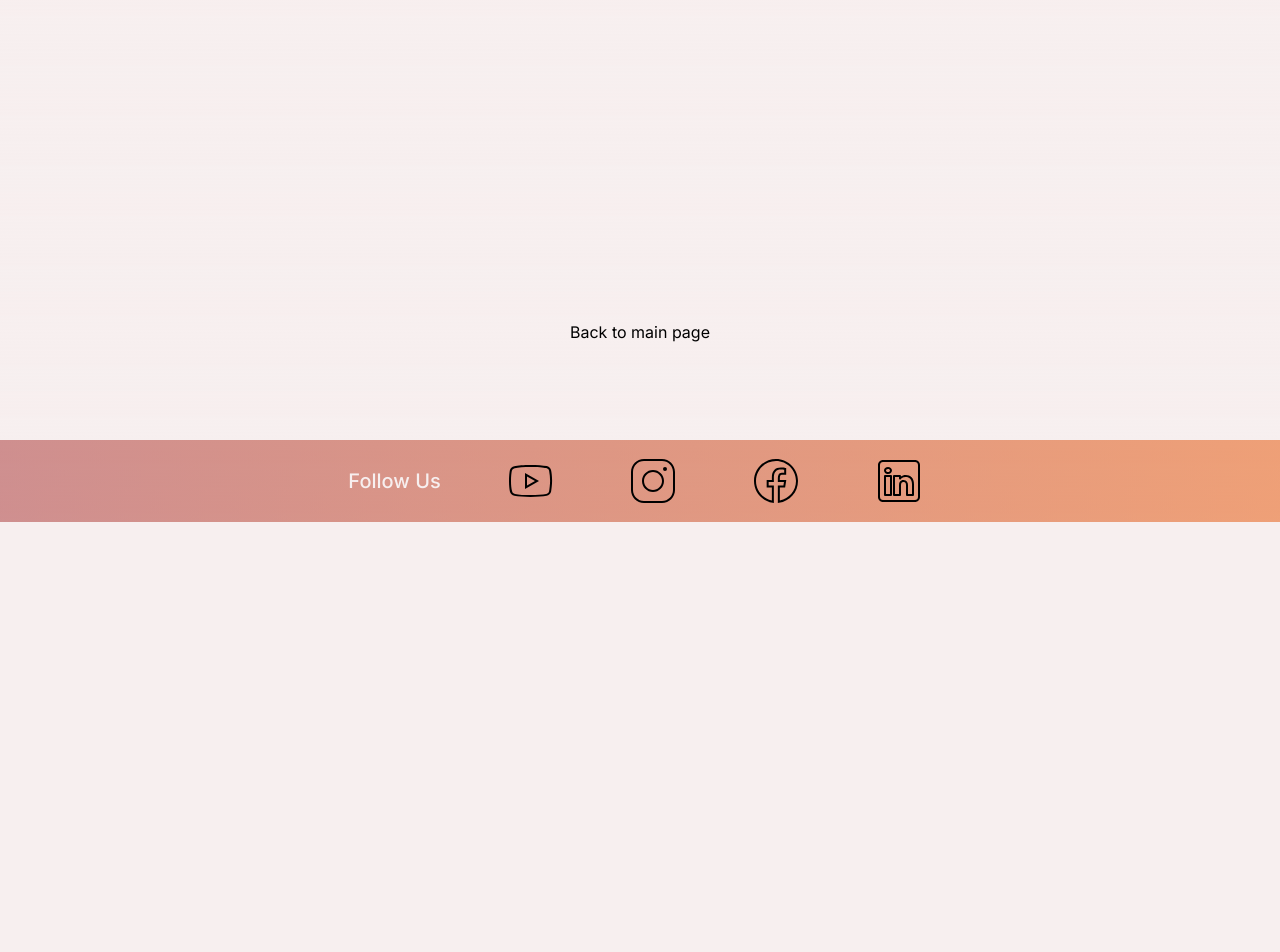
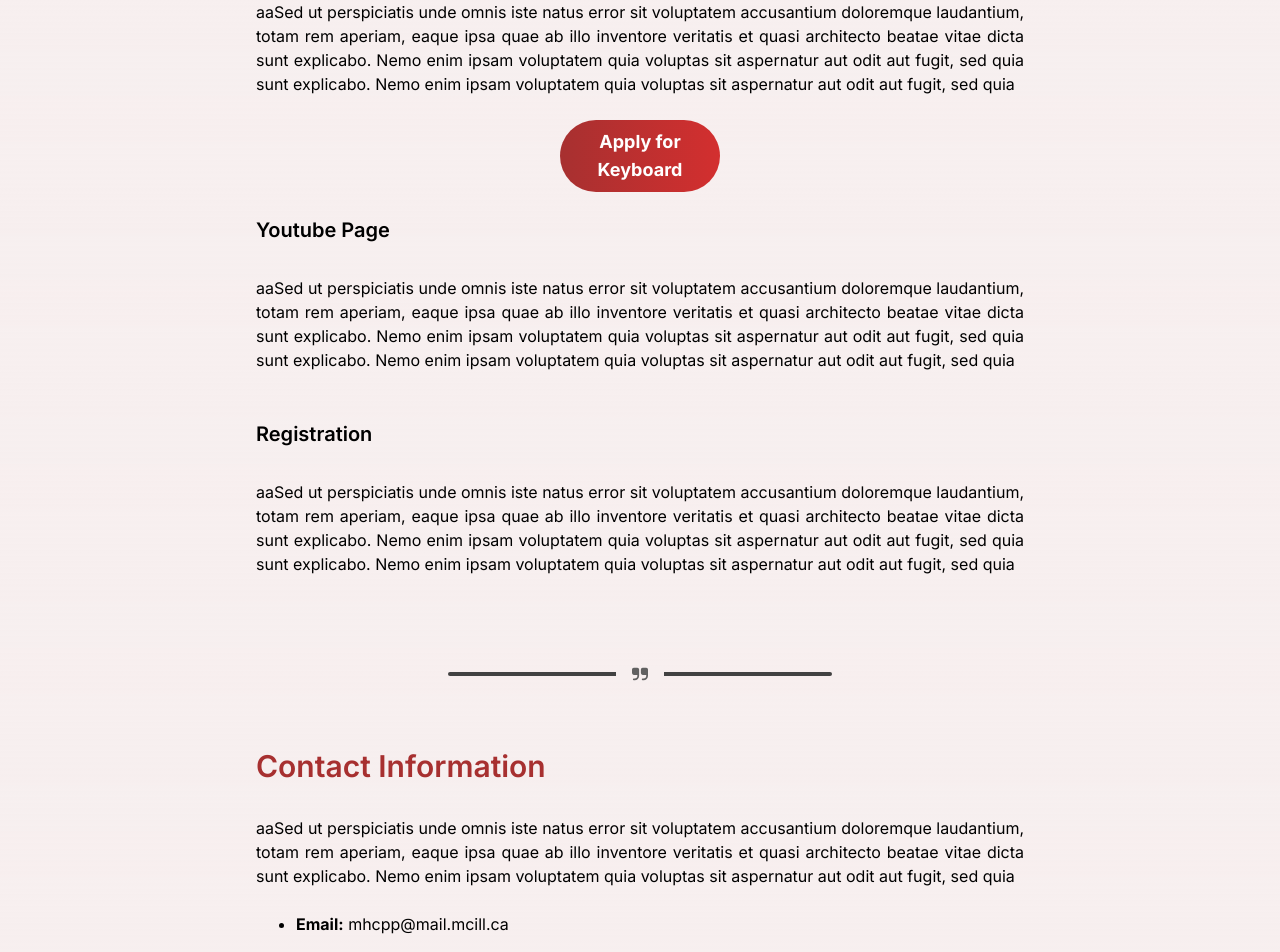
Before and after one commit to SlygoPika/mhcpp-website, a Next.js app: page /parents in a window 1280 px wide. Shown: the part 360-1312 px from the top of the page. Before the commit the page ends 882 px from the top, so only its background shows below. Built offline with nearby package versions, Linux system fonts and the light colour scheme.

Commit message:
Contact Us

```diff
--- /dev/null
+++ b/src/app/components/ContactUs.tsx
@@ -0,0 +1,19 @@
+import React from 'react';
+
+const ContactUs = () => {
+    return (
+        <div className="my-10">
+            <h1 className="text-center sm:text-left pb-8 text-3xl text-logored font-semibold">Contact Information</h1>
+            <p className="text-justify">
+                      aaSed ut perspiciatis unde omnis iste natus error sit voluptatem accusantium doloremque laudantium,
+                totam rem aperiam, eaque ipsa quae ab illo inventore veritatis et quasi architecto beatae vitae dicta
+                sunt explicabo. Nemo enim ipsam voluptatem quia voluptas sit aspernatur aut odit aut fugit, sed quia
+            </p>
+            <ul className="list-disc mt-6">
+              <li className="ml-10"><span className="font-bold">Email:</span> mhcpp@mail.mcill.ca</li>
+            </ul>
+          </div>
+    );
+}
+
+export default ContactUs;
--- a/src/app/parents/page.tsx
+++ b/src/app/parents/page.tsx
@@ -1,10 +1,48 @@
+"use client"
 import Link from "next/link";
+import ContactUs from "../components/ContactUs";
+import Button from "../components/Button";
+import HorizontalRule from "../components/HorizontalRule";
 
 export default function Parents() {
     return (
-      <main className="flex min-h-screen flex-col items-center justify-between p-24">
-        <h1>Parents page</h1>
-        <Link href="/">Back to main page</Link>
+      <main className="flex min-h-screen flex-col justify-between py-20">
+        <div className="flex min-h-screen flex-col items-center mx-[20%] mt-16 mb-12">
+          <h1 className=" text-center pb-12 text-4xl text-logored font-semibold">To Parents</h1>
+          <div className="mb-16">
+              <h1 className="text-center sm:text-left pb-8 text-3xl text-logored font-semibold">Resources</h1>
+              <h1 className="text-center sm:text-left pb-8 text-xl text-black font-semibold">Keyboard Lending</h1>
+              <p className="text-justify">
+                      aaSed ut perspiciatis unde omnis iste natus error sit voluptatem accusantium doloremque laudantium,
+                totam rem aperiam, eaque ipsa quae ab illo inventore veritatis et quasi architecto beatae vitae dicta
+                sunt explicabo. Nemo enim ipsam voluptatem quia voluptas sit aspernatur aut odit aut fugit, sed quia
+                sunt explicabo. Nemo enim ipsam voluptatem quia voluptas sit aspernatur aut odit aut fugit, sed quia
+              </p>
+              <div className="w-full flex flex-row justify-center my-6">
+                <a href="/">
+                  <Button text="Apply for Keyboard" onClick={() => {}} />
+                </a>
+              </div>
+
+              <h1 className="text-center sm:text-left pb-8 text-xl text-black font-semibold">Youtube Page</h1>
+              <p className="text-justify mb-12">
+                      aaSed ut perspiciatis unde omnis iste natus error sit voluptatem accusantium doloremque laudantium,
+                totam rem aperiam, eaque ipsa quae ab illo inventore veritatis et quasi architecto beatae vitae dicta
+                sunt explicabo. Nemo enim ipsam voluptatem quia voluptas sit aspernatur aut odit aut fugit, sed quia
+                sunt explicabo. Nemo enim ipsam voluptatem quia voluptas sit aspernatur aut odit aut fugit, sed quia
+              </p>
+              <h1 className="text-center sm:text-left pb-8 text-xl text-black font-semibold">Registration</h1>
+              <p className="text-justify">
+                      aaSed ut perspiciatis unde omnis iste natus error sit voluptatem accusantium doloremque laudantium,
+                totam rem aperiam, eaque ipsa quae ab illo inventore veritatis et quasi architecto beatae vitae dicta
+                sunt explicabo. Nemo enim ipsam voluptatem quia voluptas sit aspernatur aut odit aut fugit, sed quia
+                sunt explicabo. Nemo enim ipsam voluptatem quia voluptas sit aspernatur aut odit aut fugit, sed quia
+              </p>
+            </div>
+            <HorizontalRule />
+            <ContactUs />
+        </div>
+
       </main>
     );
   }
--- a/src/app/volunteers/page.tsx
+++ b/src/app/volunteers/page.tsx
@@ -3,6 +3,8 @@ import Link from "next/link";
 import ImageCarousel from "../components/ImageCarousel";
 import React, { useEffect, useState } from "react";
 import Button from "../components/Button";
+import ContactUs from "../components/ContactUs";
+import HorizontalRule from "../components/HorizontalRule";
 
 import { userLang } from "@/Config";
 
@@ -94,7 +96,7 @@ export default function Volunteers() {
                 consequuntur magni dolores eos qui ratione voluptatem sequi nesciunt. Neque porro quisquam est, qui
             </p>
             <div className="w-full flex flex-row justify-center">
-              <a href="/volunteers/teacher">
+              <a href="/">
                 <Button text="Follow Our Calendar" onClick={() => {}} />
               </a>
             </div>
@@ -124,6 +126,8 @@ export default function Volunteers() {
             <p className="font-bold">May</p>
             <p>Winter Semester Recruitment. You may register at our booth during club day</p>
           </div>
+          <HorizontalRule />
+          <ContactUs />
         </div>
       </main>
     );
```
